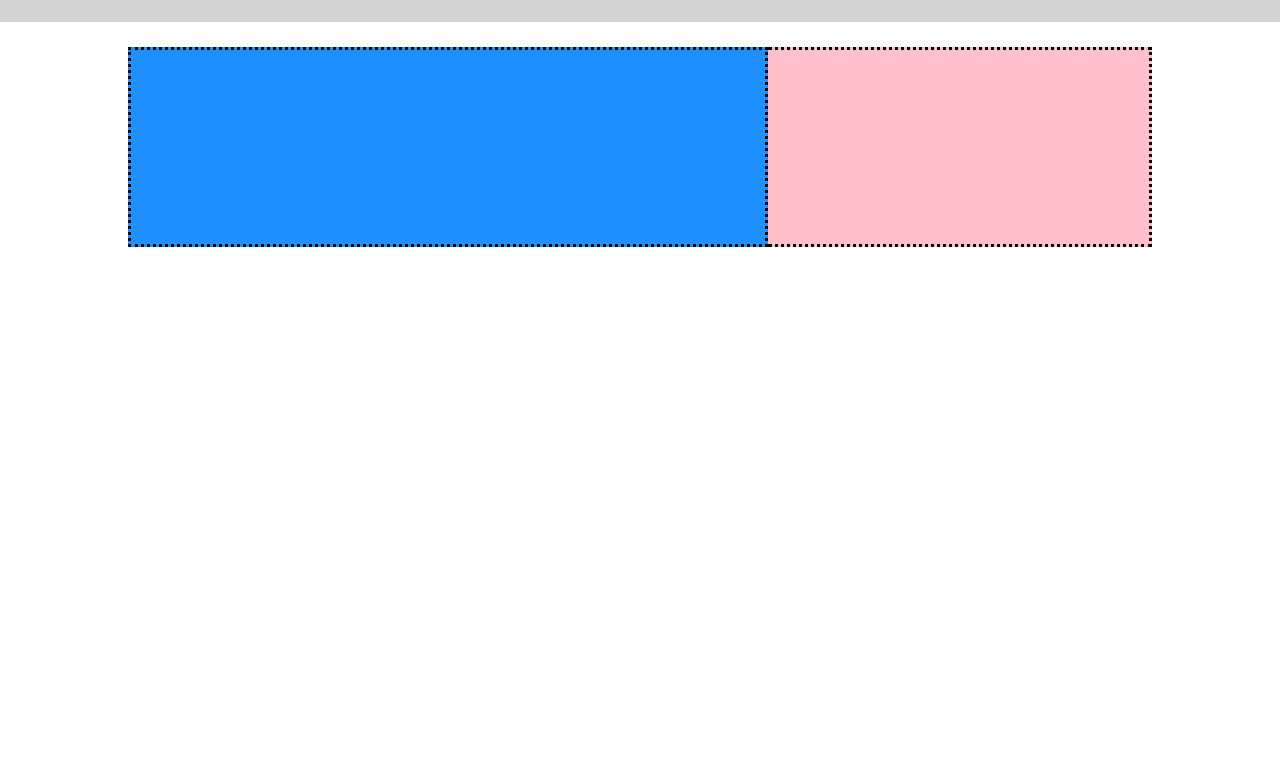
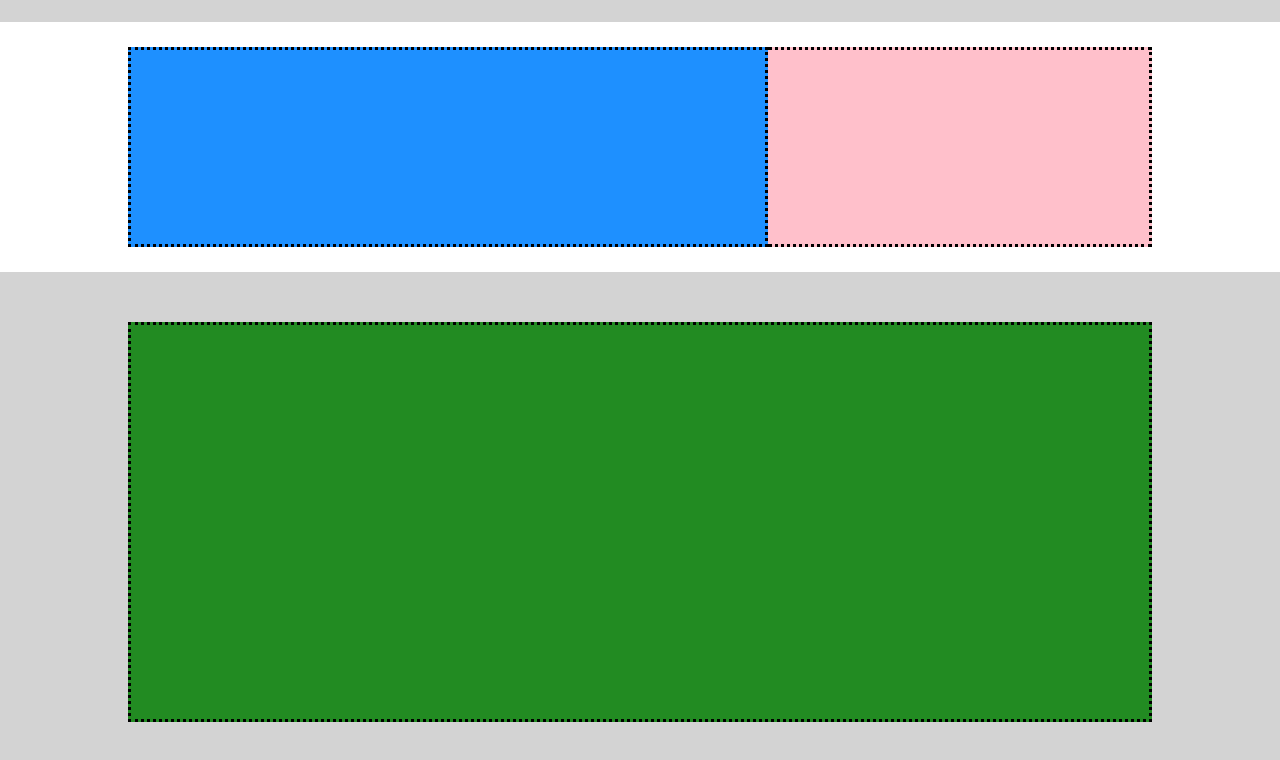
Before and after one commit to antonella1986/htmlcss-struttura-discord, a plain HTML site: page index.html in a window 1280 px wide. Shown: the part 792-1552 px from the top of the page. Before the commit the page ends 1064 px from the top, so only its background shows below. Drawn offline with Linux system fonts and the light colour scheme.

Commit message:
done_technology

```diff
--- a/index.html
+++ b/index.html
@@ -48,8 +48,10 @@
             <div class="fandom-dxbox"></div>
         </section>
 
-        <!--Section-Jumbotron-->
-        <section></section>
+        <!--Section-Technology-->
+        <section class="technology">
+            <div class="technology-content"></div>
+        </section>
 
         <!--Section-Jumbotron-->
         <section></section>
--- a/style.css
+++ b/style.css
@@ -129,3 +129,17 @@ header{
             border-bottom: 3px dotted;
         }
 }
+
+.technology{
+    background-color: lightgrey;
+    height: 500px;
+    display: flex;
+    justify-content: center;
+    align-items: center;
+        .technology-content{
+            background-color: #228B22;
+            width: 80%;
+            height: 80%;
+            border: 3px dotted;
+        }
+}
```
